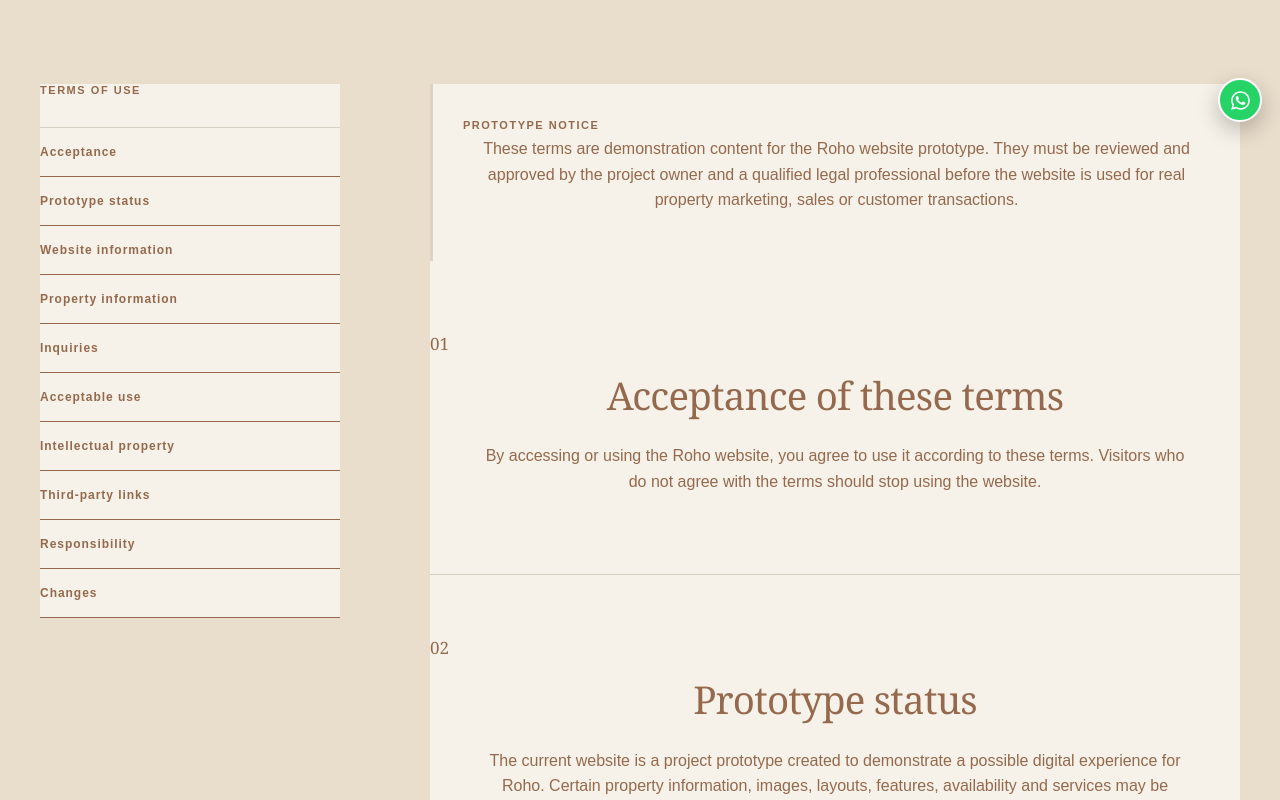
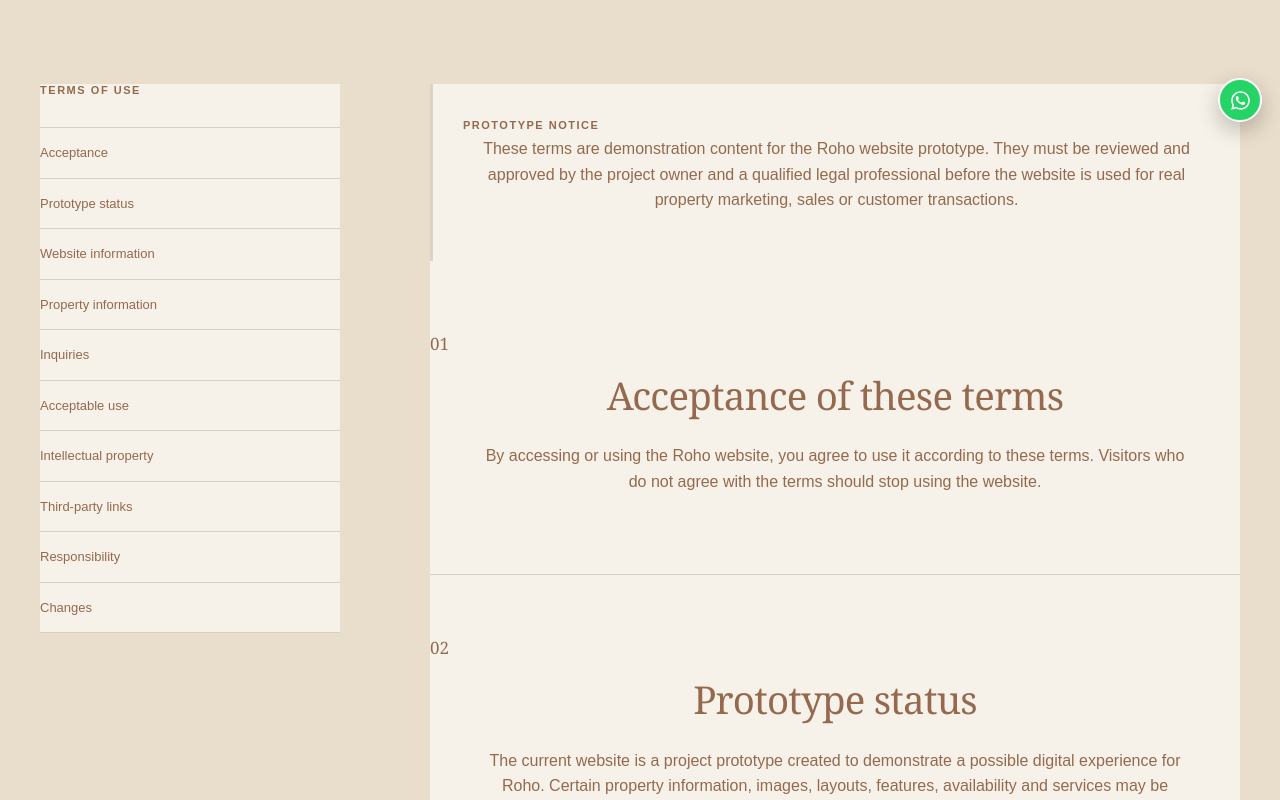
Before and after one commit to Nassir03/ONIRIA_City, a Next.js app in the folder frontend/: page /terms in a window 1280 px wide. Shown: the part 660-1460 px from the top of the page. Built offline with nearby package versions, Linux system fonts and the light colour scheme; no server answers.

Commit message:
Refactor footer and terms page components; update styles and remove terms link from sitemap

```diff
--- a/frontend/src/app/components/Footer.js
+++ b/frontend/src/app/components/Footer.js
@@ -27,7 +27,7 @@
           <nav className="oniriaMinimalFooterLegal" aria-label="Press and legal links">
             <Link href="/journal">PRESS</Link>
             <span aria-hidden="true">/</span>
-            <Link href="/terms">TERMS AND CONDITIONS</Link>
+            <span>TERMS AND CONDITIONS</span>
           </nav>
 
           <nav className="oniriaMinimalFooterSocial" aria-label="Social media links">
--- a/frontend/src/app/components/PublicPageHero.js
+++ b/frontend/src/app/components/PublicPageHero.js
@@ -13,6 +13,7 @@
   title,
   description,
   image,
+  scrollLink = true,
 }) {
   return (
     <section
@@ -29,9 +30,15 @@
         <span className="publicPageHeroDescription hero-subtitle">{description}</span>
       </div>
 
-      <a href="#page-content" className="publicPageScroll hero-cta">
-        Explore <span aria-hidden="true">↓</span>
-      </a>
+      {scrollLink ? (
+        <a href="#page-content" className="publicPageScroll hero-cta">
+          Explore <span aria-hidden="true">↓</span>
+        </a>
+      ) : (
+        <span className="publicPageScroll hero-cta">
+          Explore <span aria-hidden="true">↓</span>
+        </span>
+      )}
     </section>
   );
 }
--- a/frontend/src/app/sitemap.js
+++ b/frontend/src/app/sitemap.js
@@ -20,7 +20,6 @@
   "/contact",
   "/inquiries",
   "/privacy",
-  "/terms",
   "/cookie-policy",
   "/accessibility",
   "/sitemap",
--- a/frontend/src/app/sitemap/page.js
+++ b/frontend/src/app/sitemap/page.js
@@ -25,7 +25,7 @@
   },
   {
     title: "Legal",
-    links: [["Privacy Policy", "/privacy"], ["Terms and Conditions", "/terms"], ["Cookie Policy", "/cookie-policy"], ["Accessibility", "/accessibility"]],
+    links: [["Privacy Policy", "/privacy"], ["Cookie Policy", "/cookie-policy"], ["Accessibility", "/accessibility"]],
   },
 ];
 
--- a/frontend/src/app/terms/page.js
+++ b/frontend/src/app/terms/page.js
@@ -18,6 +18,7 @@
         title="Terms and Conditions"
         description="These terms describe the general conditions for accessing and using the Roho website prototype."
         image="/media/oniria/villa-gated-entry.png"
+        scrollLink={false}
       />
 
       <section className="legalPageSection" id="page-content">
@@ -25,18 +26,18 @@
           <aside className="legalPageSidebar">
             <p className="sectionLabel">TERMS OF USE</p>
 
-            <nav aria-label="Terms and conditions sections">
-              <a href="#acceptance">Acceptance</a>
-              <a href="#prototype">Prototype status</a>
-              <a href="#information">Website information</a>
-              <a href="#property">Property information</a>
-              <a href="#inquiries">Inquiries</a>
-              <a href="#acceptable-use">Acceptable use</a>
-              <a href="#ownership">Intellectual property</a>
-              <a href="#third-parties">Third-party links</a>
-              <a href="#liability">Responsibility</a>
-              <a href="#changes">Changes</a>
-            </nav>
+            <div className="legalPageNavText" aria-label="Terms and conditions sections">
+              <span>Acceptance</span>
+              <span>Prototype status</span>
+              <span>Website information</span>
+              <span>Property information</span>
+              <span>Inquiries</span>
+              <span>Acceptable use</span>
+              <span>Intellectual property</span>
+              <span>Third-party links</span>
+              <span>Responsibility</span>
+              <span>Changes</span>
+            </div>
           </aside>
 
           <article className="legalPageContent">
@@ -218,9 +219,9 @@
                 effective date on this page.
               </p>
 
-              <a href="/contact#contact-form" className="legalPageButton">
+              <p className="legalPageButton">
                 Contact Roho
-              </a>
+              </p>
             </section>
 
             <div className="legalLastUpdated">
```
Also changed, not shown: frontend/src/app/globals.css.
